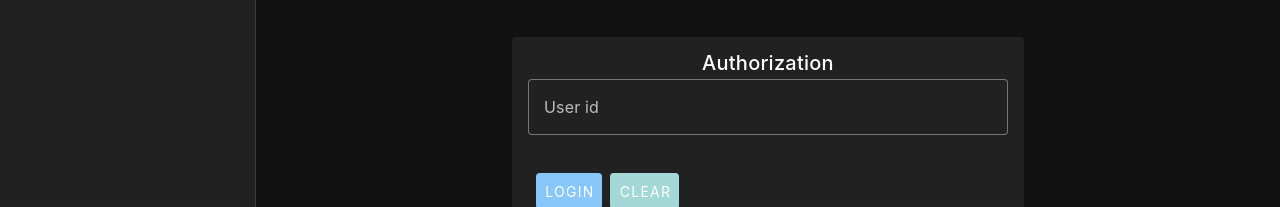
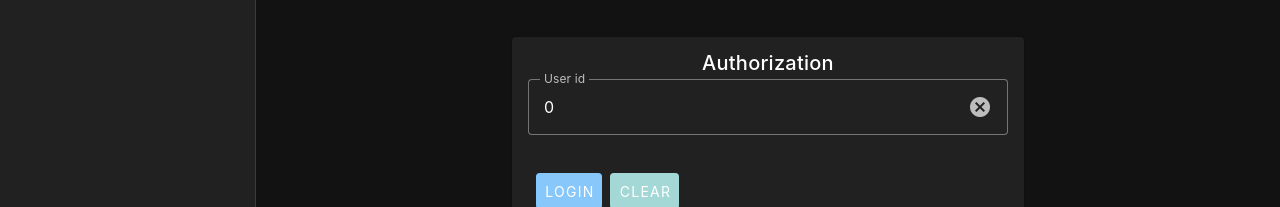
Before and after one commit to madliani/marketplace, a Vue app: page / in a window 1280 px wide. Shown: the part 300-507 px from the top of the page. Built offline with nearby package versions, Linux system fonts and the light colour scheme.

Commit message:
refactor: login card refactored

```diff
--- a/src/components/LoginCard.vue
+++ b/src/components/LoginCard.vue
@@ -5,7 +5,6 @@
         <v-card-title class="text-center" title="Authorization">Authorization</v-card-title>
 
         <v-text-field
-          :counter="10"
           :error-messages="userId.errorMessage.value"
           class="mb-2"
           clearable
@@ -43,37 +42,43 @@
   <ErrorAlert
     :on-close="handleClose"
     :text="error.message"
-    title="Authorization failed"
+    title="Authorization failed!"
     v-if="error"
   />
 </template>
 
 <script lang="ts" setup>
-import { useUserStore } from '@/stores/user'
 import { storeToRefs } from 'pinia'
 import { useField, useForm } from 'vee-validate'
-import { ref, type Ref } from 'vue'
-import ErrorAlert from './ErrorAlert.vue'
-import ProgressCircular from './ProgressCircular.vue'
+import { ref } from 'vue'
+
+import { useUserStore } from '@/stores/user'
+
+import ErrorAlert from '@/components/ErrorAlert.vue'
+import ProgressCircular from '@/components/ProgressCircular.vue'
+
+type Form = Readonly<{
+  userId: number
+}>
 
 const userStore = useUserStore()
+
 const { loading } = storeToRefs(userStore)
 const { fetchUser } = userStore
 
 const isDisabled = ref(true)
-const error: Ref<Error | null> = ref(null)
+const error = ref<Error | null>(null)
 
-const { handleReset, handleSubmit } = useForm({
+const { handleReset, handleSubmit } = useForm<Form>({
   initialValues: {
-    userId: ''
+    userId: 0
   },
   validationSchema: {
-    userId(value: string) {
-      const id = parseInt(value)
+    userId(value: Readonly<number>) {
       const minValue = 1
       const maxValue = 100
 
-      if (!Number.isNaN(id) && id >= minValue && id <= maxValue) {
+      if (!Number.isNaN(value) && value >= minValue && value <= maxValue) {
         isDisabled.value = false
 
         return true
@@ -86,10 +91,15 @@ const { handleReset, handleSubmit } = useForm({
   }
 })
 
-const userId = useField('userId')
+const userId = useField<number>('userId')
 
-const handleError = (msg: string) => (error.value = new Error(msg))
-const handleClose = () => (error.value = null)
+const handleError = (msg: string) => {
+  error.value = new Error(msg)
+}
+
+const handleClose = () => {
+  error.value = null
+}
 
 const submit = handleSubmit(async (values) => {
   const { userId: id } = values
--- a/src/stores/user.ts
+++ b/src/stores/user.ts
@@ -70,7 +70,7 @@ export const useUserStore = defineStore<Id, State, Getters, Actions>('user', {
               avatar: user.image,
               balance: getRandomNumber(0, 1_000),
               firstName: user.firstName,
-              id: user.id.toString(),
+              id: user.id,
               lastName: user.lastName
             }
           }
--- a/src/types/user.ts
+++ b/src/types/user.ts
@@ -9,6 +9,6 @@ export type User = {
   avatar: string
   balance: number
   firstName: string
-  id: string
+  id: number
   lastName: string
 }
```
